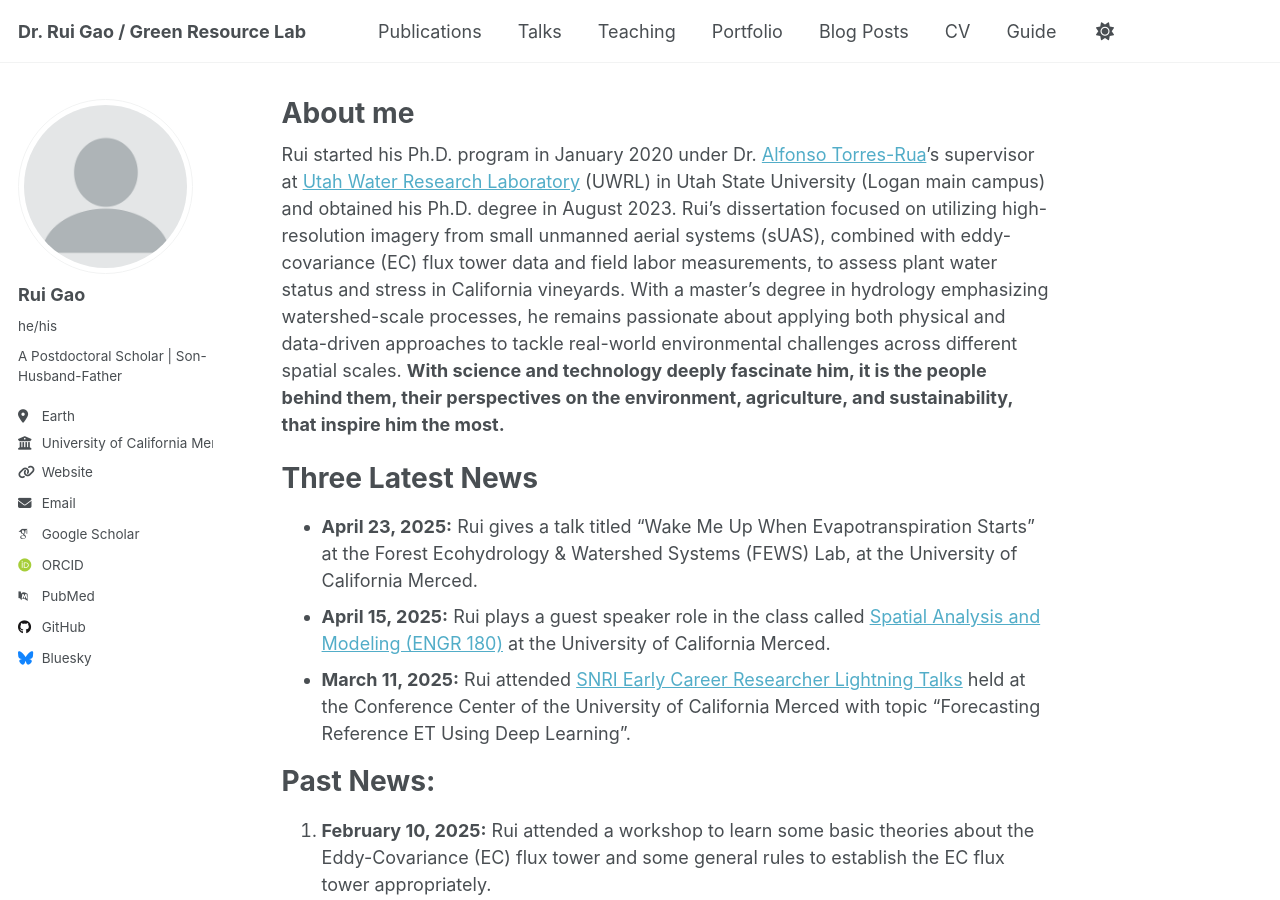
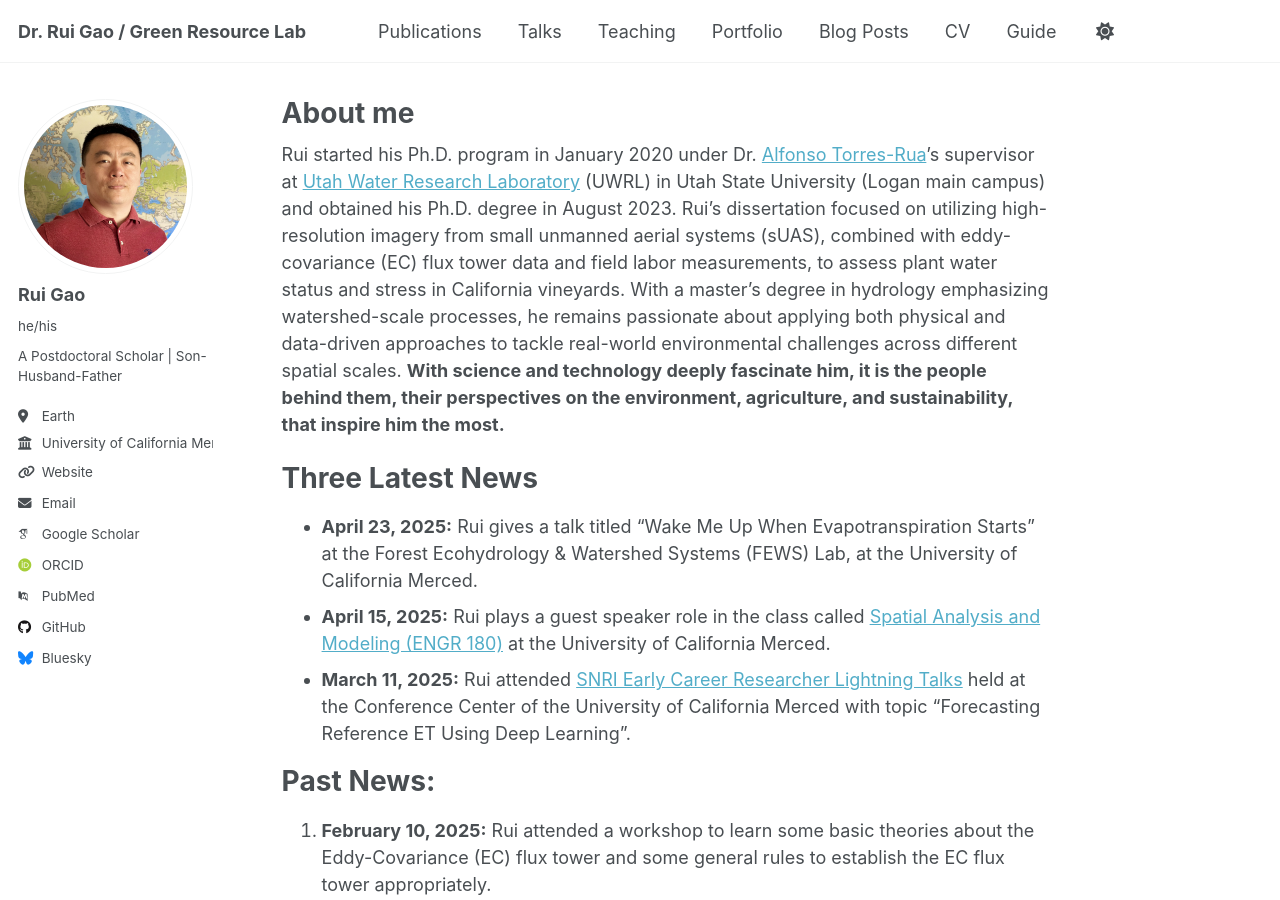
Before and after one commit to RuiGao9/RuiGao9.github.io, a Jekyll site: the page built from _pages/about.md, in a window 1280 px wide and 900 px high. Built offline with Jekyll 4.4.1, drawn with Linux system fonts in a browser that asks for light colours; some web fonts are replaced.

Commit message:
Update _config.yml

```diff
--- a/_config.yml
+++ b/_config.yml
@@ -22,7 +22,7 @@ repository               : "RuiGao9/RuiGao9.github.io"
 #               Additional customization can be done by editing /_includes/author-profile.html
 author:
   # Biographic information
-  avatar           : "profile.png"
+  avatar           : "Professional_GS.JPG"
   name             : "Rui Gao"
   pronouns         : "he/his"
   bio              : "A Postdoctoral Scholar | Son-Husband-Father"
@@ -65,7 +65,6 @@ author:
   medium           : # URL
   pinterest        : # Username
   soundcloud       : # Username
-  steam            : # Username
   telegram         : # URL
   tumblr           : # Username
   twitter          : # Username for X / Twitter
```
